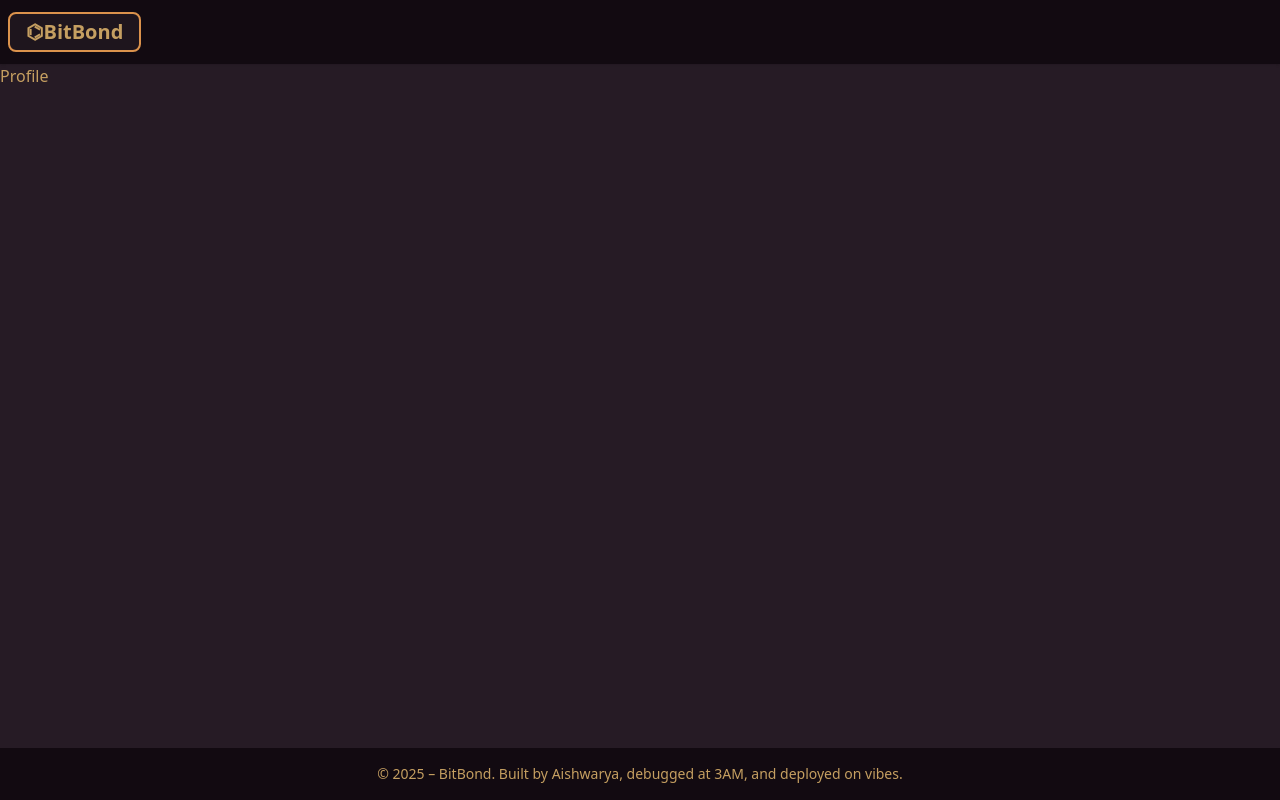
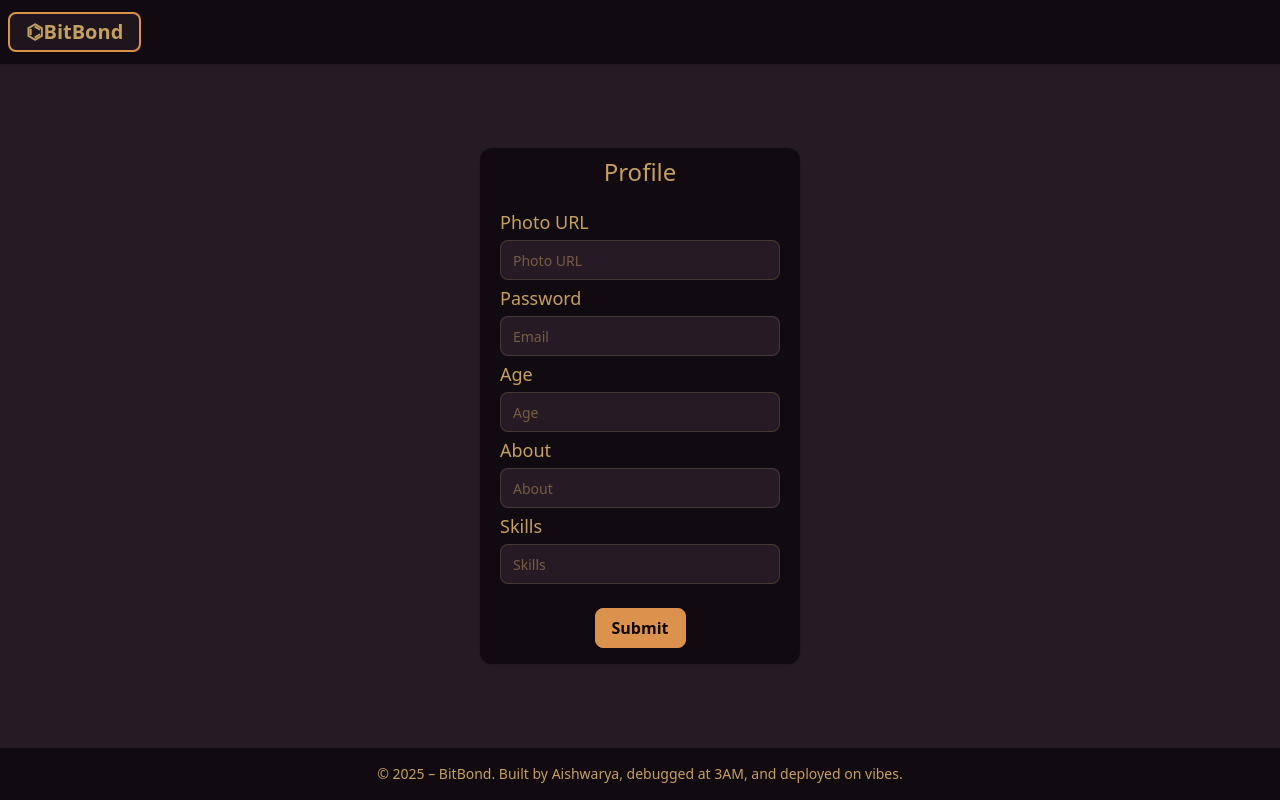
Before and after one commit to strngpowty/BitBondWeb, a React (Vite) app: page /profile in a window 1280 px wide. Built offline with nearby package versions, Linux system fonts and the light colour scheme; no server answers.

Commit message:
UserCard data render

```diff
--- /dev/null
+++ b/components/EditProfile.jsx
@@ -0,0 +1,116 @@
+import { useEffect, useState } from "react";
+import { useSelector, useDispatch } from "react-redux";
+import { BASE_URL } from "../utils/contants";
+import axios from "axios";
+
+function EditProfile() {
+  const user = useSelector((store) => store.user);
+  console.log("user", user);
+  const [formData, setFormData] = useState({
+    password: "",
+    age: "",
+    about: "",
+    skills: [],
+    photoURL: "",
+  });
+  const handleChange = (e) => {
+    setFormData((prev) => ({
+      ...prev,
+      [e.target.name]: e.target.value,
+    }));
+  };
+  const handleSubmit = async (e) => {
+    e.preventDefault();
+    try {
+      const res = await axios.patch(BASE_URL + "/profileEdit", formData, {
+        withCredentials: true,
+      });
+      console.log(res);
+    } catch (err) {
+      console.log(err);
+    }
+  };
+  useEffect(() => {
+    if (user) {
+      setFormData({
+        password: user.password || "",
+        age: user.age || "",
+        about: user.about || "",
+        skills: user.skills || [],
+        photoURL: user.photoURL || "",
+      });
+    }
+  }, [user]);
+
+  return (
+    <div className="card bg-base-300 w-80 shadow-sm pl-5 pr-5 pt-2 pb-4 rounded-xl">
+      <h1 className="flex-grow flex justify-center items-center text-2xl">
+        Profile
+      </h1>
+      <form className="pt-5" onSubmit={(e) => handleSubmit(e)}>
+        <fieldset className="fieldset">
+          <legend className="text-lg">Photo URL</legend>
+          <input
+            name="photoURL"
+            value={formData.photoURL}
+            type="text"
+            className="input"
+            placeholder="Photo URL"
+            onChange={(e) => handleChange(e)}
+          />
+        </fieldset>
+        <fieldset className="fieldset">
+          <legend className="text-lg">Password</legend>
+          <input
+            name="password"
+            value={formData.password}
+            type="password"
+            className="input"
+            placeholder="Email"
+            onChange={(e) => handleChange(e)}
+          />
+        </fieldset>
+        <fieldset className="fieldset">
+          <legend className="text-lg">Age</legend>
+          <input
+            name="age"
+            value={formData.age}
+            type="number"
+            className="input"
+            placeholder="Age"
+            onChange={(e) => handleChange(e)}
+          />
+        </fieldset>
+        <fieldset className="fieldset">
+          <legend className="text-lg">About</legend>
+          <input
+            name="about"
+            value={formData.about}
+            type="text"
+            className="input"
+            placeholder="About"
+            onChange={(e) => handleChange(e)}
+          />
+        </fieldset>
+        <fieldset className="fieldset">
+          <legend className="text-lg">Skills</legend>
+          <input
+            name="skills"
+            value={formData.skills}
+            type="text"
+            className="input"
+            placeholder="Skills"
+            onChange={(e) => handleChange(e)}
+          />
+        </fieldset>
+        <div className="flex-grow flex justify-center items-center pt-5">
+          <button className="btn btn-primary text-base" type="submit">
+            Submit
+          </button>
+        </div>
+      </form>
+    </div>
+  );
+}
+
+export default EditProfile;
--- a/components/Feed.jsx
+++ b/components/Feed.jsx
@@ -22,7 +22,7 @@ const Feed = () => {
   }, [])
   return (
     <>
-    <UserCard />
+    <UserCard feed0 = {feed?.[0]}/>
     </>
   );
 };
--- a/components/Navbar.jsx
+++ b/components/Navbar.jsx
@@ -49,7 +49,6 @@ function Navbar() {
               <li>
                 <Link to="/profile" className="justify-between" onClick={() => document.activeElement?.blur()}>
                   Profile
-                  <span className="badge">New</span>
                 </Link>
               </li>
               <li>
--- a/components/Profile.jsx
+++ b/components/Profile.jsx
@@ -1,8 +1,9 @@
+import EditProfile from './EditProfile'
 function Login () {
     return (
-        <>
-            <h1>Profile</h1>
-        </>
+        <div className="flex-grow flex justify-center items-center mb-13">
+            <EditProfile />
+        </div>
     )
 }
 
--- a/components/UserCard.jsx
+++ b/components/UserCard.jsx
@@ -1,15 +1,12 @@
 import { useSelector } from "react-redux";
 import { useNavigate } from "react-router-dom";
 
-const UserCard = () => {
+const UserCard = ({feed0}) => {
   const navigate = useNavigate();
   const user = useSelector((store) => store.user);
-  const feed = useSelector((store) => store.feed);
-  const feed0 = feed?.[0];
-  console.log(feed0);
 
   if (!user) {
-    navigate("/login")
+    return navigate("/login");
   }
 
   return (
@@ -28,14 +25,20 @@ const UserCard = () => {
             />
           </figure>
           <div className="card-body">
-            <h2 className="card-title">Card Title</h2>
-            <p>
-              A card component has a figure, a body part, and inside body there
-              are title and actions parts
-            </p>
-            <div className="card-actions justify-end">
-              <button className="btn btn-primary">Buy Now</button>
-            </div>
+            <h2 className="card-title">
+              {feed0?.firstName + " " + feed0?.lastName}
+            </h2>
+            <h4>{feed0?.age + ", " + feed0?.about}</h4>
+            {feed0?.skills && (
+              <h6>
+                Skills :
+                {" "+feed0.skills.map(
+                  (skill) =>
+                    skill.charAt(0).toUpperCase() + skill.slice(1)
+                ).join(", ")}
+              </h6>
+            )}
+            <p>{}</p>
           </div>
         </div>
 
```
